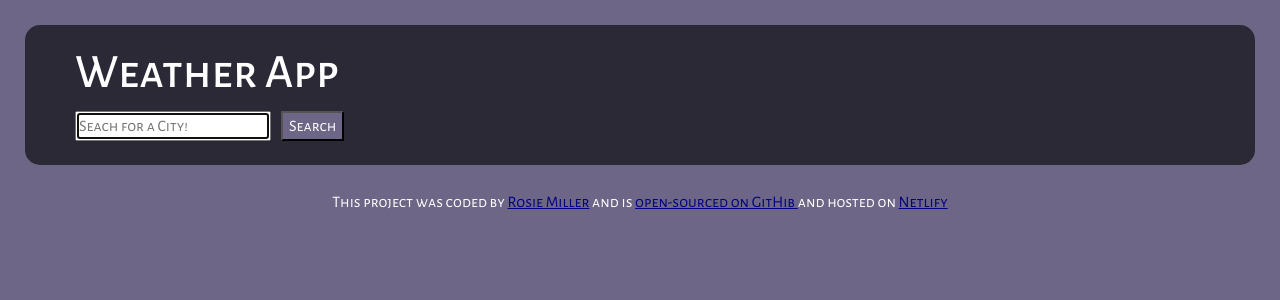
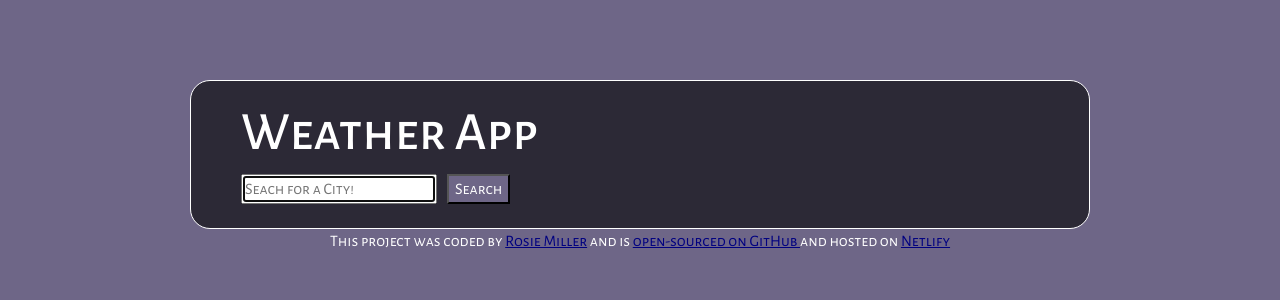
Before and after one commit to rosiekg123/weather-app-react, a React (Create React App) app: page / in a window 1280 px wide. Shown: the top 300 px of the page. Built offline with nearby package versions, Linux system fonts and the light colour scheme; the HTML template or start-up script is replaced by a standard one.

Commit message:
edited css formatting

```diff
--- a/public/index.html
+++ b/public/index.html
@@ -61,7 +61,7 @@
       target="_blank"
       rel="noopener noreferrer"
     >
-      open-sourced on GitHib
+      open-sourced on GitHub
     </a>
     and hosted on
     <a
--- a/src/App.css
+++ b/src/App.css
@@ -3,15 +3,13 @@ body {
 }
 
 .App {
+  background: rgba(0, 0, 0, 0.6);
+  display: block;
+  max-width: 900px;
+  margin: 0 auto;
+  margin-top: 80px;
   font-family: "Alegreya Sans SC", sans-serif;
   color: white;
-}
-
-.App {
-  background: rgba(0, 0, 0, 0.6);
-}
-.App {
-  border: 5px solid #6e6687;
-  margin: 20px;
+  border: 1px solid white;
   border-radius: 20px;
 }
--- a/src/Weather.css
+++ b/src/Weather.css
@@ -5,7 +5,7 @@ ul {
 }
 
 li {
-  font-size: 20px;
+  font-size: 28px;
   padding-bottom: 5px;
   padding-left: 50px;
 }
@@ -14,7 +14,7 @@ form {
   margin-left: 50px;
 }
 h1 {
-  font-size: 48px;
+  font-size: 54px;
   text-align: left;
   margin-left: 50px;
   margin-top: 20px;
@@ -56,3 +56,10 @@ span.col-3 {
   text-align: center;
   font-size: 24px;
 }
+div.float-left {
+  margin-left: 100px;
+}
+.Container {
+  display: block;
+  margin: 0 auto;
+}
--- a/src/Weather.js
+++ b/src/Weather.js
@@ -63,7 +63,7 @@ export default function Weather() {
           <li> {weather.description}</li>
         </ul>
         <div className="row">
-          <div className="col-3">
+          <div className="col-4">
             <div className="float-left">
               <br />
               <WeatherIcon code={weather.icon} size={90} color={"#6e6687"} />
@@ -71,10 +71,18 @@ export default function Weather() {
             </div>
           </div>
 
-          <div className="col-3">
+          <div className="col-4">
             <ul>
               <li> Wind: {Math.round(weather.wind)} km/h </li>
               <li>Humidity: {weather.humidity}% </li>
+              <li></li>
+            </ul>
+          </div>
+
+          <div className="col-4">
+            <ul>
+              <li></li>
+              <li></li>
               <li></li>
             </ul>
           </div>
--- a/src/WeatherForecast.css
+++ b/src/WeatherForecast.css
@@ -10,7 +10,7 @@
 
 .ForecastCol {
   background: #6e6687;
-  border-radius: 30px;
+  border-radius: 10px;
   margin: 10px;
 }
 
```
